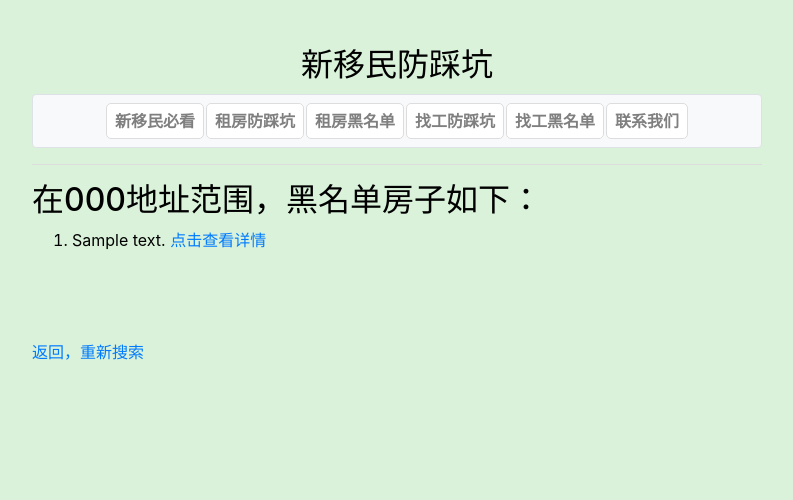
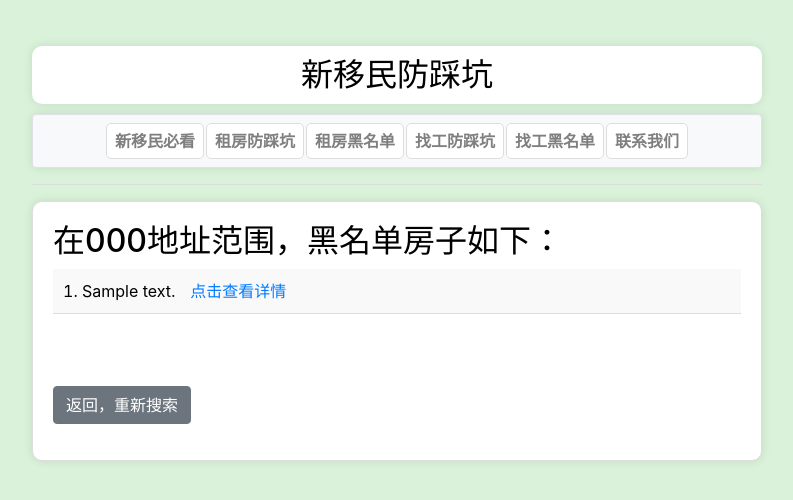
Before and after one commit to zealotCodeZy/newImmi, a Flask app: template app/templates/rentResult.html in a window 1280 px wide. Shown: the top 500 px of the page, without its empty margins (243-1036 px from the left). Run offline with Flask 3, Linux system fonts and the light colour scheme; the template is opened without the code that fills it: most values are stand-ins (such as "Sample title", 1, 10 or a date in 2020); some libraries are stand-ins or nearby versions.

Commit message:
finally_v1.0

```diff
--- a/app/static/style.css
+++ b/app/static/style.css
@@ -13,16 +13,20 @@ h1 {
     text-align: center;
     margin-bottom: 10px;
     font-size: 2em; /* 增大字体 */
+    background-color: #ffffff; /* 背景框颜色 */
+    padding: 10px; /* 内边距 */
+    border-radius: 10px; /* 圆角 */
+    box-shadow: 0px 0px 10px rgba(0, 0, 0, 0.1); /* 轻微的阴影效果 */
 }
 
 nav {
     padding: 10px;
-    border: 1px solid #ddd;
-    border-radius: 5px;
-    background-color: #ffffff;
+    border-radius: 10px; /* 圆角 */
+    background-color: #ffffff; /* 背景框颜色 */
     text-align: center;
     overflow: hidden;  /* 确保内容不会溢出 */
     white-space: nowrap; /* 确保导航条内容不换行 */
+    box-shadow: 0px 0px 10px rgba(0, 0, 0, 0.1); /* 轻微的阴影效果 */
 }
 
 .navbar-nav {
@@ -34,7 +38,7 @@ nav {
 .nav-link {
     padding: 5px 10px; /* 调整 padding */
     border: 1px solid #ddd;
-    border-radius: 5px;
+    border-radius: 5px; /* 圆角 */
     color: black;  /* 黑色文字 */
     background-color: #ffffff;
     white-space: nowrap; /* 确保文字在一行内 */
@@ -53,12 +57,13 @@ hr {
     border-top: 1px solid #ddd;
 }
 
-form, .content {
+.content, form {
     padding: 20px;
     border: 1px solid #ddd;
-    border-radius: 5px;
-    background-color: #ffffff;
+    border-radius: 10px; /* 圆角 */
+    background-color: #ffffff; /* 背景框颜色 */
     margin-bottom: 20px;
+    box-shadow: 0px 0px 10px rgba(0, 0, 0, 0.1); /* 轻微的阴影效果 */
 }
 
 label, input {
@@ -76,4 +81,44 @@ img {
     margin: 20px auto;
     max-width: 100%;
     height: auto;
+    border-radius: 10px; /* 图片的圆角效果 */
+    box-shadow: 0px 0px 10px rgba(0, 0, 0, 0.1); /* 轻微的阴影效果 */
 }
+
+.content {
+    padding: 20px;
+    border: 1px solid #ddd;
+    border-radius: 10px; /* 圆角 */
+    background-color: #ffffff; /* 背景框颜色 */
+    margin-bottom: 20px;
+    box-shadow: 0px 0px 10px rgba(0, 0, 0, 0.1); /* 轻微的阴影效果 */
+}
+.result-list {
+    list-style-position: inside; /* 保留默认序号 */
+    padding: 0;
+    margin: 0;
+}
+
+.result-list li {
+    padding: 10px;
+    border-bottom: 1px solid #ddd; /* 添加分隔线 */
+}
+
+.result-list li:nth-child(odd) {
+    background-color: #f9f9f9; /* 奇数行背景色 */
+}
+
+.result-list li:nth-child(even) {
+    background-color: #e6ffe6; /* 偶数行背景色（浅绿色） */
+}
+
+.result-list a {
+    margin-left: 10px;
+    text-decoration: none; /* 去掉链接的下划线 */
+    color: #007bff; /* 蓝色链接文字 */
+    transition: color 0.3s; /* 添加渐变效果 */
+}
+
+.result-list a:hover {
+    color: #0056b3; /* 鼠标悬停时的链接颜色 */
+}
--- a/app/templates/base.html
+++ b/app/templates/base.html
@@ -45,7 +45,9 @@
         </div>
         <div class="row justify-content-center">
             <div class="col-md-8">
-                {% block content %}{% endblock %}
+                <div class="content">
+                    {% block content %}{% endblock %}
+                </div>
             </div>
         </div>
     </div>
--- a/app/templates/rentBlack.html
+++ b/app/templates/rentBlack.html
@@ -4,7 +4,7 @@
 
 {% block content %}
     <form id="zipcodeForm" action="/rentResult" method="post" onsubmit="return validateForm()">
-        <label for="zipcode">请在下面的框中输入想要租的房子的邮编(zip code，5位数数字)，看看这套房子是否已经有人踩坑</label>
+        <label for="zipcode">请在下面的框中输入想要租的房子的邮编(zip code，5位数数字)，看看这套房子是否已经有人踩坑。</label>
         <input type="text" id="zipcode" name="zipcode" class="form-control" required pattern="^\d{5}$" title="请输入5位数字的美国邮编(zip code)">
         <button type="submit" class="btn btn-primary">查询</button>
     </form>
--- a/app/templates/rentDetail.html
+++ b/app/templates/rentDetail.html
@@ -11,5 +11,5 @@
     <br>
     <br>
     <br>
-    <p><a href="{{ url_for('main.rentBlack') }}">返回，重新搜索</a></p>
+    <p><a href="{{ url_for('main.rentBlack') }}" class="btn btn-secondary">返回，重新搜索</a></p>
 {% endblock %}
--- a/app/templates/rentResult.html
+++ b/app/templates/rentResult.html
@@ -5,7 +5,7 @@
 
 {% block content %}
     <h2>在{{ zipcode }}地址范围，黑名单房子如下：</h2>
-    <ol>
+    <ol class="result-list">
     {% for address in addresses %}
         <li>
             {{ address }}
@@ -16,5 +16,5 @@
     <br>
     <br>
     <br>
-    <p><a href="{{ url_for('main.rentBlack') }}">返回，重新搜索</a></p>
+    <p><a href="{{ url_for('main.rentBlack') }}" class="btn btn-secondary">返回，重新搜索</a></p>
 {% endblock %}
--- a/app/templates/work.html
+++ b/app/templates/work.html
@@ -1,6 +1,6 @@
 {% extends "base.html" %}
 
-{% block title %}租房{% endblock %}
+{% block title %}找工{% endblock %}
 
 {% block content %}
     <p>新移民来到美国，一般都是落脚在华人区。</p>
--- a/app/templates/workDetail.html
+++ b/app/templates/workDetail.html
@@ -11,5 +11,5 @@
     <br>
     <br>
     <br>
-    <p><a href="{{ url_for('main.workBlack') }}">返回，重新搜索</a></p>
+    <p><a href="{{ url_for('main.workBlack') }}" class="btn btn-secondary">返回，重新搜索</a></p>
 {% endblock %}
--- a/app/templates/workResult.html
+++ b/app/templates/workResult.html
@@ -5,7 +5,7 @@
 
 {% block content %}
     <h2>公司名字包含“{{ name }}”的黑名单：</h2>
-    <ol>
+    <ol class="result-list">
     {% for name in names %}
         <li>
             {{ name }}
@@ -16,5 +16,5 @@
     <br>
     <br>
     <br>
-    <p><a href="{{ url_for('main.workBlack') }}">返回，重新搜索</a></p>
+    <p><a href="{{ url_for('main.workBlack') }}" class="btn btn-secondary">返回，重新搜索</a></p>
 {% endblock %}
```
Also changed, not shown: app/templates/workBlack.html (+4 -4 lines), 1 other file.
